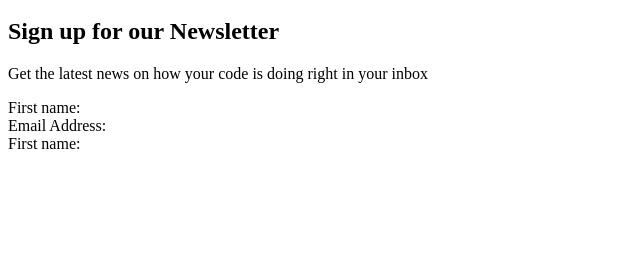
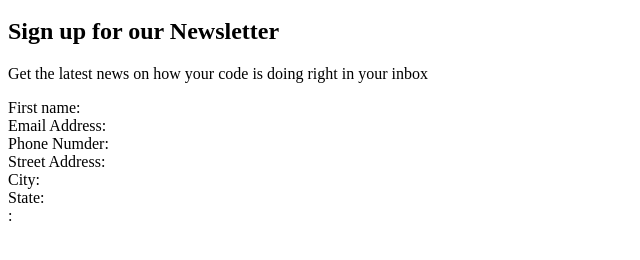
Before and after one commit to iamneo-production/fdfbfbdecf305541718bbaaaabbcbbfefone, a website: page public/index.html in a window 1280 px wide. Shown: the part 48-308 px from the top of the page, without its empty margins (0-640 px from the left). Drawn offline with Linux system fonts and the light colour scheme.

Commit message:
Backup Commit

```diff
--- a/public/index.html
+++ b/public/index.html
@@ -6,11 +6,19 @@
         <h2>Sign up for our Newsletter</h2>
         <p>Get the latest news on how your code is doing right in your inbox</p>
         <form action="/action_page.php">
-            <label for="'fname">First name:</label>
+            <label for="fname">First name:</label>
             <br>
-            <label for="'Eaddress">Email Address:</label>
-            <br
-            <label for="'fname">First name:</label>
+            <label for="Eaddress">Email Address:</label>
+            <br>
+            <label for="pnumber">Phone Numder:</label>
+            <br>
+            <label for="saddress">Street Address:</label>
+            <br>
+            <label for="city">City:</label>
+            <br>
+            <label for="state">State:</label>
+            <br>
+            <label for="zipcode">:</label>
             <br
         </form>
     </body>
```
